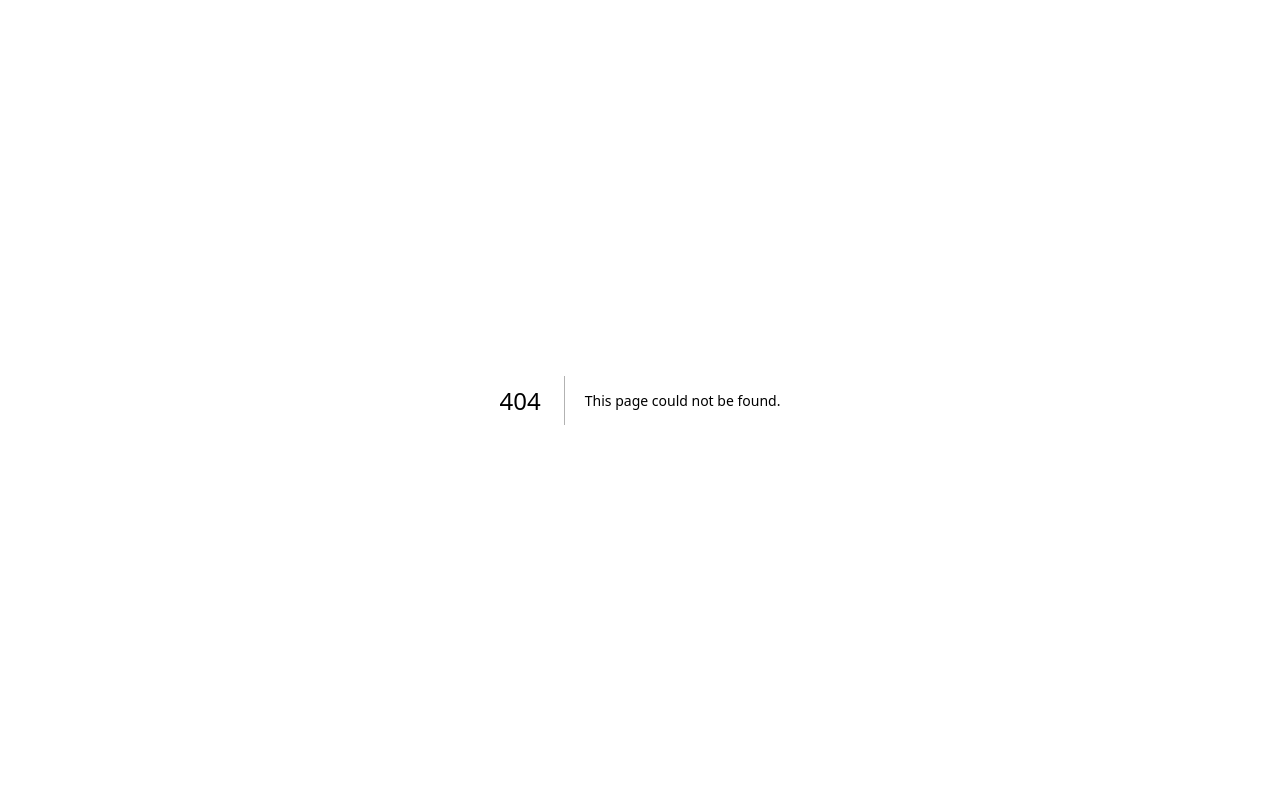
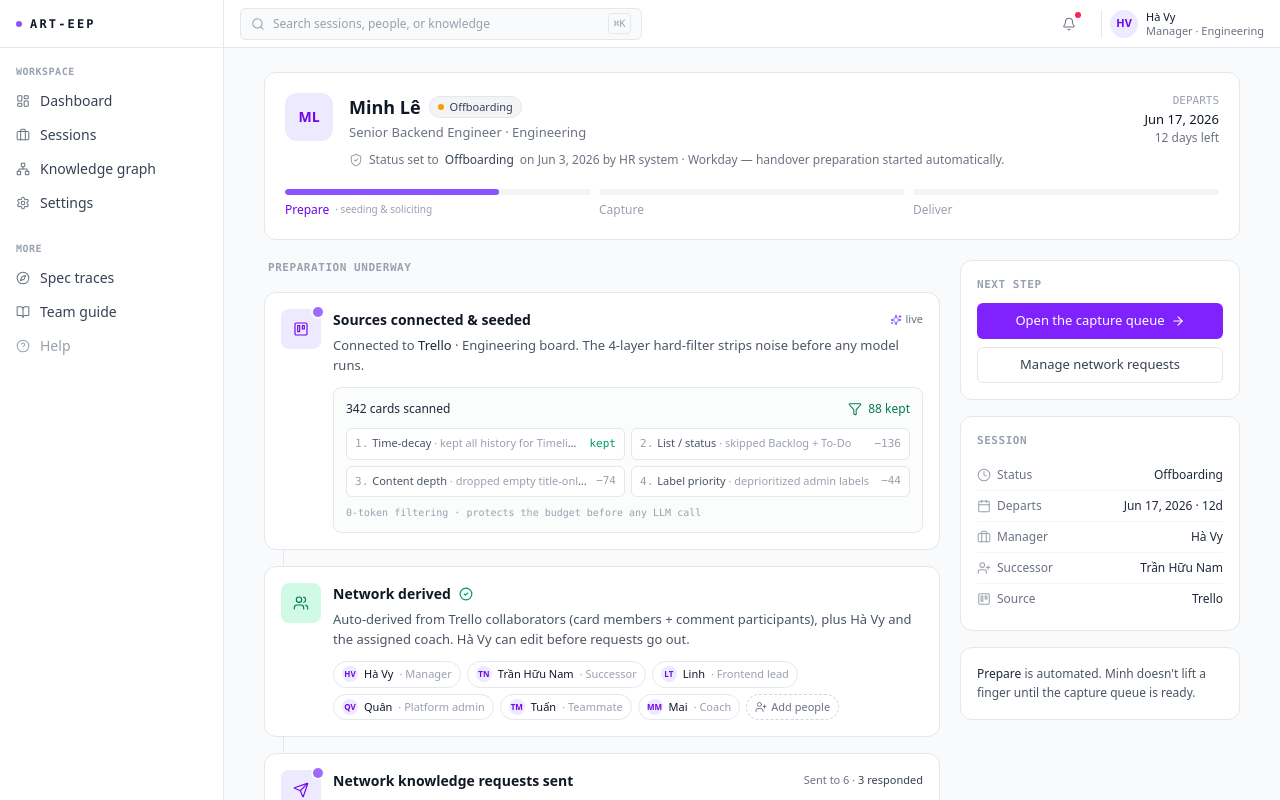
Before and after one commit to BuiDoanKhanhAnPrecioFishbone/esb-mockup, a Next.js app: page /prepare/1 in a window 1280 px wide. Before the commit this address had no page. Shown: the top 800 px of the page. Built offline with nearby package versions, Linux system fonts and the light colour scheme.

Commit message:
feat(route): mount /prepare/[id] (Prepare stage, light AppShell)

```diff
--- /dev/null
+++ b/app/prepare/[id]/page.tsx
@@ -0,0 +1,17 @@
+import { AppShell } from "@/components/app/AppShell";
+import PrepareStage from "@/components/mockups/prepare-stage.jsx";
+
+export const metadata = {
+  title: "Prepare · ART-EEP",
+  description: "The handover process begins the moment an employee is marked Offboarding.",
+};
+
+// Management plane — light AppShell system. The Prepare stage is session-scoped
+// (/prepare/[id]); the mockup renders Minh Lê's session regardless of id.
+export default function PreparePage() {
+  return (
+    <AppShell>
+      <PrepareStage />
+    </AppShell>
+  );
+}
```
